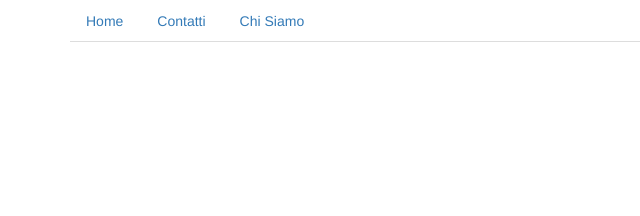
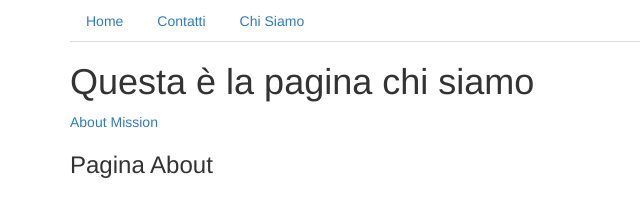
Before and after one commit to patriziacapotorto/10uirouter, a website: page index.html at #!/chisiamo/about in a window 1280 px wide. Shown: the whole page, without its empty margins (0-640 px from the left). Drawn offline with nearby package versions, Linux system fonts and the light colour scheme; some packages are replaced by stand-ins of ours.

Commit message:
inserite pagine figlie di Chi siamo

```diff
--- a/app.routes.js
+++ b/app.routes.js
@@ -27,5 +27,15 @@ angular.module('app').config(function($stateProvider){
     url:'/chisiamo',
     templateUrl:'chisiamo/chisiamo.template.html',
     controller: 'ChisiamoCtr'
-  });
+  })
+  .state( 'chisiamo.about', {
+    url:'/about',
+    templateUrl:'chisiamo/chisiamo.about.html',
+    // controller: 'ChisiamoCtr'
+  })
+  .state( 'chisiamo.mission', {
+    url:'/mission',
+    templateUrl:'chisiamo/chisiamo.mission.html',
+    // controller: 'ChisiamoCtr'
+  })
 });
--- /dev/null
+++ b/chisiamo/chisiamo.about.html
@@ -0,0 +1 @@
+<h3>Pagina About</h3>
--- a/chisiamo/chisiamo.template.html
+++ b/chisiamo/chisiamo.template.html
@@ -1 +1,4 @@
 <h1>Questa è la pagina chi siamo</h1>
+<a ui-sref="chisiamo.about">About</a>
+<a ui-sref="chisiamo.mission">Mission</a>
+<div ui-view></div>
--- a/contatti/contatti.service.js
+++ b/contatti/contatti.service.js
@@ -3,7 +3,8 @@ angular.module('app').service('ContattiSrv',function(){
   var contatti = {
     citta: "Ancona",
     via: "Colle Ameno",
-    nazione: "Italia"
+    nazione: "Italia",
+    mappa: "https://www.google.com/maps/embed?pb=!1m18!1m12!1m3!1d2893.654726808134!2d13.618856115493077!3d43.5095378791265!2m3!1f0!2f0!3f0!3m2!1i1024!2i768!4f13.1!3m3!1m2!1s0x13327eb3a7d77ea7%3A0xcea6ed2f087bdb7d!2sVia+Colle+Ameno%2C+60026+Numana+AN!5e0!3m2!1sit!2sit!4v1489574557552"
   };
 
 
```
Also changed, not shown: chisiamo/chisiamo.mission.html (added, +1 -0 lines), contatti/contatti.template.html (+2 -0 lines).
